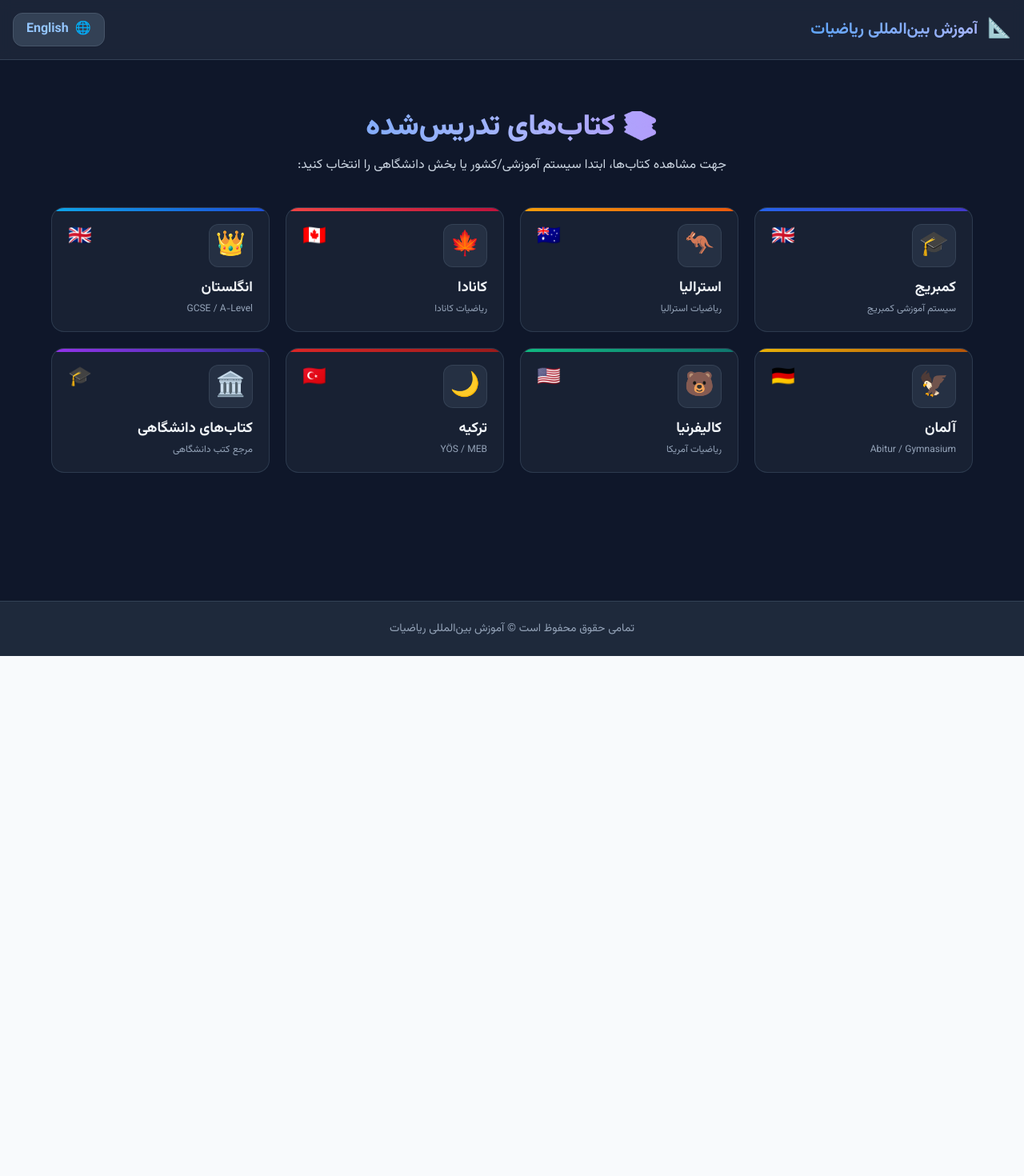
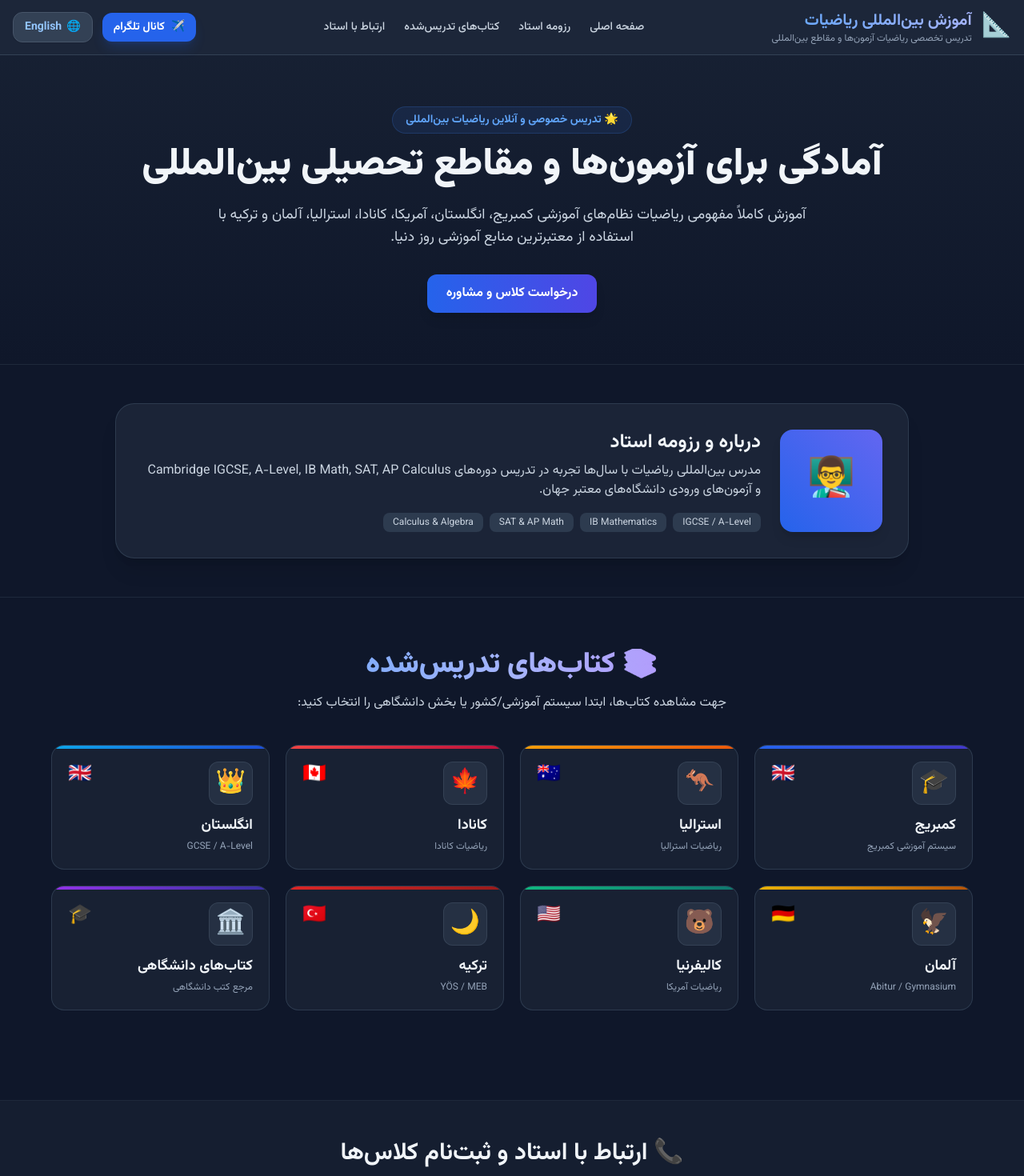
Before and after one commit to Hmohammadiz633/International-Mathematics-Site, a Next.js app: page / in a window 1280 px wide. Shown: the top 1470 px of the page at 80% size. Before the commit the page ends 820 px from the top, so only its background shows below. Built offline with nearby package versions, Linux system fonts and the light colour scheme.

Commit message:
Update page.js

```diff
--- a/app/page.js
+++ b/app/page.js
@@ -10,38 +10,145 @@ export default function Home() {
     setLang((prev) => (prev === 'fa' ? 'en' : 'fa'));
   };
 
+  const isFa = lang === 'fa';
+
   return (
-    <div className={`min-h-screen bg-slate-900 text-slate-100 ${lang === 'en' ? 'ltr' : 'rtl'}`} dir={lang === 'en' ? 'ltr' : 'rtl'}>
-      {/* هدر سایت با قابلیت تغییر زبان */}
-      <header className="bg-slate-800/80 backdrop-blur border-b border-slate-700 sticky top-0 z-50">
-        <div className="max-w-7xl mx-auto px-4 py-4 flex justify-between items-center">
+    <div className={`min-h-screen bg-slate-900 text-slate-100 ${isFa ? 'rtl' : 'ltr'}`} dir={isFa ? 'rtl' : 'ltr'}>
+      {/* هدر کامل پروژه همراه با منوها و دکمه تغییر زبان */}
+      <header className="bg-slate-800/90 backdrop-blur border-b border-slate-700 sticky top-0 z-50">
+        <div className="max-w-7xl mx-auto px-4 py-3 flex flex-wrap justify-between items-center gap-4">
+
+          {/* لوگو و عنوان سایت */}
           <div className="flex items-center gap-3">
-            <span className="text-2xl">📐</span>
-            <h1 className="text-xl font-bold bg-gradient-to-r from-blue-400 to-indigo-300 bg-clip-text text-transparent">
-              {lang === 'fa' ? 'آموزش بین‌المللی ریاضیات' : 'International Mathematics'}
+            <span className="text-3xl">📐</span>
+            <div>
+              <h1 className="text-lg md:text-xl font-bold bg-gradient-to-r from-blue-400 to-indigo-300 bg-clip-text text-transparent">
+                {isFa ? 'آموزش بین‌المللی ریاضیات' : 'International Mathematics'}
               </h1>
+              <p className="text-xs text-slate-400">
+                {isFa ? 'تدریس تخصصی ریاضیات آزمون‌ها و مقاطع بین‌المللی' : 'Specialized International Math Tutoring'}
+              </p>
             </div>
+          </div>
+
+          {/* منوهای بالای صفحه */}
+          <nav className="hidden md:flex items-center gap-6 text-sm font-medium text-slate-300">
+            <a href="#hero" className="hover:text-blue-400 transition">{isFa ? 'صفحه اصلی' : 'Home'}</a>
+            <a href="#resume" className="hover:text-blue-400 transition">{isFa ? 'رزومه استاد' : 'Resume'}</a>
+            <a href="#books" className="hover:text-blue-400 transition">{isFa ? 'کتاب‌های تدریس‌شده' : 'Taught Books'}</a>
+            <a href="#contact" className="hover:text-blue-400 transition">{isFa ? 'ارتباط با استاد' : 'Contact'}</a>
+          </nav>
+
+          {/* دکمه‌های اکشن و تغییر زبان */}
+          <div className="flex items-center gap-3">
+            <a
+              href="https://t.me/International_Maths"
+              target="_blank"
+              rel="noopener noreferrer"
+              className="px-3.5 py-2 bg-blue-600 hover:bg-blue-500 text-white text-xs md:text-sm font-semibold rounded-xl flex items-center gap-2 transition shadow-lg shadow-blue-600/20"
+            >
+              <span>✈️</span>
+              <span>{isFa ? 'کانال تلگرام' : 'Telegram Channel'}</span>
+            </a>
 
             <button
               type="button"
               onClick={toggleLanguage}
-            className="px-4 py-2 bg-slate-700 hover:bg-slate-600 text-blue-300 font-semibold rounded-xl flex items-center gap-2 transition border border-slate-600 shadow-sm"
+              className="px-3.5 py-2 bg-slate-700 hover:bg-slate-600 text-blue-300 text-xs md:text-sm font-semibold rounded-xl flex items-center gap-1.5 transition border border-slate-600 shadow-sm"
             >
               <span>🌐</span>
-            <span>{lang === 'fa' ? 'English' : 'فارسی'}</span>
+              <span>{isFa ? 'English' : 'فارسی'}</span>
             </button>
+          </div>
         </div>
       </header>
 
-      {/* بخش اصلی */}
-      <main className="container mx-auto py-8 px-4">
+      {/* بخش بنر اصلی / Hero Section */}
+      <section id="hero" className="py-12 md:py-16 bg-gradient-to-b from-slate-800/50 to-transparent border-b border-slate-800">
+        <div className="max-w-5xl mx-auto px-4 text-center">
+          <span className="px-4 py-1.5 rounded-full bg-blue-500/10 text-blue-400 border border-blue-500/20 text-xs md:text-sm font-semibold inline-block mb-4">
+            🌟 {isFa ? 'تدریس خصوصی و آنلاین ریاضیات بین‌المللی' : 'Online & Private International Math Tutoring'}
+          </span>
+          <h2 className="text-3xl md:text-5xl font-extrabold mb-6 leading-tight">
+            {isFa ? 'آمادگی برای آزمون‌ها و مقاطع تحصیلی بین‌المللی' : 'Preparation for International Exams & Curricula'}
+          </h2>
+          <p className="text-slate-300 text-sm md:text-lg max-w-3xl mx-auto leading-relaxed mb-8">
+            {isFa
+              ? 'آموزش کاملاً مفهومی ریاضیات نظام‌های آموزشی کمبریج، انگلستان، آمریکا، کانادا، استرالیا، آلمان و ترکیه با استفاده از معتبرترین منابع آموزشی روز دنیا.'
+              : 'Comprehensive math tutoring for Cambridge, UK, USA, Canada, Australia, Germany, and Turkey educational systems using official textbooks.'}
+          </p>
+          <div className="flex justify-center gap-4">
+            <a
+              href="#contact"
+              className="px-6 py-3 bg-gradient-to-r from-blue-600 to-indigo-600 hover:from-blue-500 hover:to-indigo-500 text-white font-bold rounded-xl shadow-lg transition"
+            >
+              {isFa ? 'درخواست کلاس و مشاوره' : 'Request Class & Consultation'}
+            </a>
+          </div>
+        </div>
+      </section>
+
+      {/* بخش رزومه استاد */}
+      <section id="resume" className="py-12 border-b border-slate-800">
+        <div className="max-w-5xl mx-auto px-4">
+          <div className="bg-slate-800/80 rounded-3xl p-6 md:p-8 border border-slate-700/80 shadow-xl">
+            <div className="flex flex-col md:flex-row items-center gap-6">
+              <div className="w-24 h-24 md:w-32 md:h-32 rounded-2xl bg-gradient-to-tr from-blue-600 to-indigo-500 flex items-center justify-center text-5xl shadow-lg shrink-0">
+                👨‍🏫
+              </div>
+              <div>
+                <h3 className="text-2xl font-bold text-slate-100 mb-2">
+                  {isFa ? 'درباره و رزومه استاد' : 'Teacher Profile & Resume'}
+                </h3>
+                <p className="text-slate-300 text-sm md:text-base leading-relaxed mb-4">
+                  {isFa
+                    ? 'مدرس بین‌المللی ریاضیات با سال‌ها تجربه در تدریس دوره‌های Cambridge IGCSE, A-Level, IB Math, SAT, AP Calculus و آزمون‌های ورودی دانشگاه‌های معتبر جهان.'
+                    : 'International Math Instructor with years of experience teaching Cambridge IGCSE, A-Level, IB Math, SAT, AP Calculus, and university entrance exams.'}
+                </p>
+                <div className="flex flex-wrap gap-2">
+                  <span className="px-3 py-1 bg-slate-700/80 text-slate-300 rounded-lg text-xs">IGCSE / A-Level</span>
+                  <span className="px-3 py-1 bg-slate-700/80 text-slate-300 rounded-lg text-xs">IB Mathematics</span>
+                  <span className="px-3 py-1 bg-slate-700/80 text-slate-300 rounded-lg text-xs">SAT & AP Math</span>
+                  <span className="px-3 py-1 bg-slate-700/80 text-slate-300 rounded-lg text-xs">Calculus & Algebra</span>
+                </div>
+              </div>
+            </div>
+          </div>
+        </div>
+      </section>
+
+      {/* بخش کتاب‌ها */}
+      <main id="books" className="container mx-auto py-8 px-4">
         <BooksSection lang={lang} />
       </main>
 
+      {/* بخش ارتباط با استاد */}
+      <section id="contact" className="py-12 bg-slate-800/40 border-t border-slate-800">
+        <div className="max-w-4xl mx-auto px-4 text-center">
+          <h2 className="text-2xl md:text-3xl font-bold mb-4">
+            📞 {isFa ? 'ارتباط با استاد و ثبت‌نام کلاس‌ها' : 'Contact Teacher & Enrollment'}
+          </h2>
+          <p className="text-slate-300 text-sm md:text-base mb-8">
+            {isFa
+              ? 'جهت هماهنگی کلاس‌های خصوصی، آنلاین و دریافت مشاوره تحصیلی می‌توانید از طریق تلگرام در ارتباط باشید.'
+              : 'For private/online tutoring coordination and educational advice, connect via Telegram.'}
+          </p>
+          <a
+            href="https://t.me/International_Maths"
+            target="_blank"
+            rel="noopener noreferrer"
+            className="inline-flex items-center gap-3 px-8 py-4 bg-gradient-to-r from-blue-600 to-indigo-600 hover:from-blue-500 hover:to-indigo-500 text-white font-bold rounded-2xl shadow-xl transition transform hover:-translate-y-1"
+          >
+            <span className="text-2xl">💬</span>
+            <span className="text-base">{isFa ? 'ارتباط مستقیم در تلگرام' : 'Direct Contact on Telegram'}</span>
+          </a>
+        </div>
+      </section>
+
       {/* فوتر */}
-      <footer className="bg-slate-800 border-t border-slate-700 py-6 text-center text-sm text-slate-400 mt-12">
+      <footer className="bg-slate-900 border-t border-slate-800 py-6 text-center text-sm text-slate-500">
         <p>
-          {lang === 'fa'
+          {isFa
             ? 'تمامی حقوق محفوظ است © آموزش بین‌المللی ریاضیات'
             : 'All rights reserved © International Mathematics'}
         </p>
```
Lines whose indentation alone changed are shown as unchanged.
